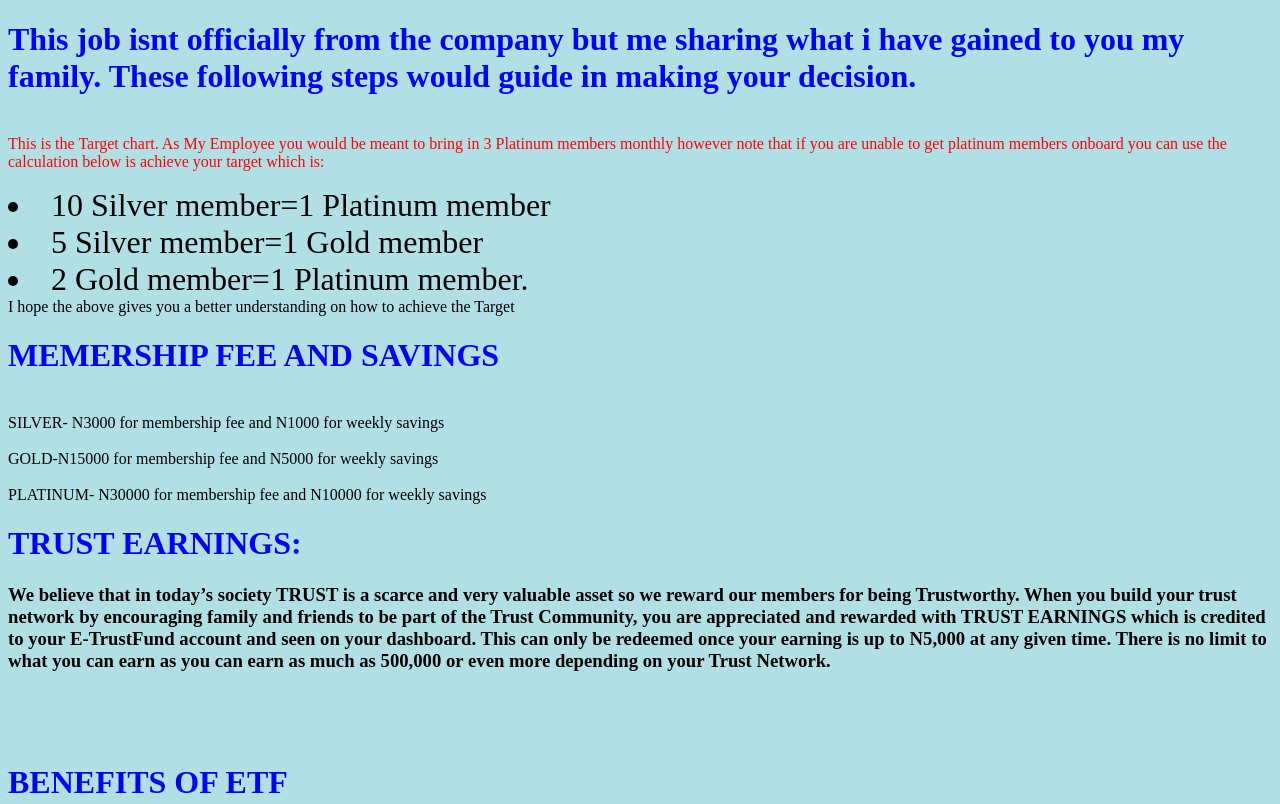
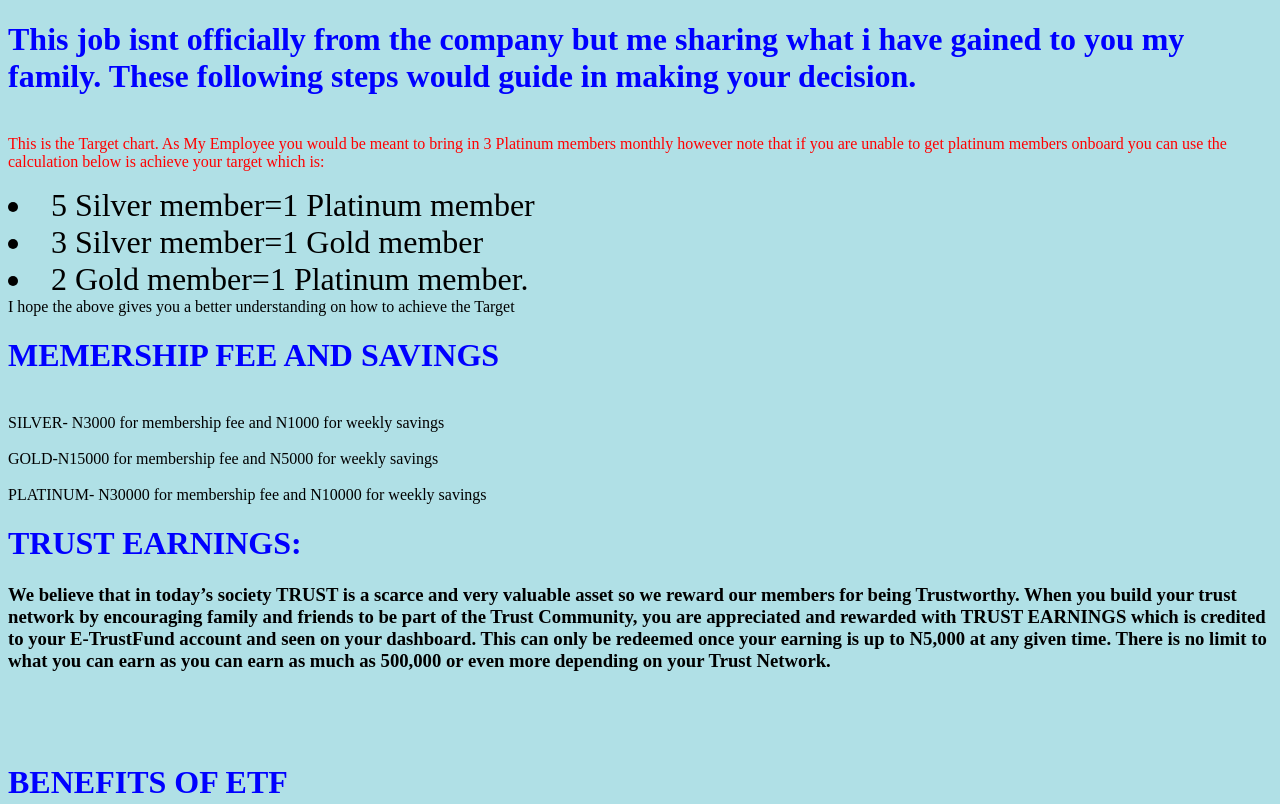
Before and after one commit to PaulGi48/TRUST, a plain HTML site: page index.html in a window 1280 px wide. Shown: the top 804 px of the page. Drawn offline with Linux system fonts and the light colour scheme.

Commit message:
Update index.html

```diff
--- a/index.html
+++ b/index.html
@@ -34,8 +34,8 @@
     <H1>This job isnt officially from the company but me sharing what i have gained to you my family. These following steps would guide in making your decision.
     </H1>
     <p><br> This is the Target chart. As My Employee you would be meant to bring in 3 Platinum members monthly however note that if you are unable to get platinum members onboard you can use the calculation below is achieve your target which is:
-        <li>10 Silver member=1 Platinum member
-            <li>5 Silver member=1 Gold member</li>
+        <li>5 Silver member=1 Platinum member
+            <li>3 Silver member=1 Gold member</li>
             <li>2 Gold member=1 Platinum member.</li>
             I hope the above gives you a better understanding on how to achieve the Target
             <h1>MEMERSHIP FEE AND SAVINGS</h1>
```
